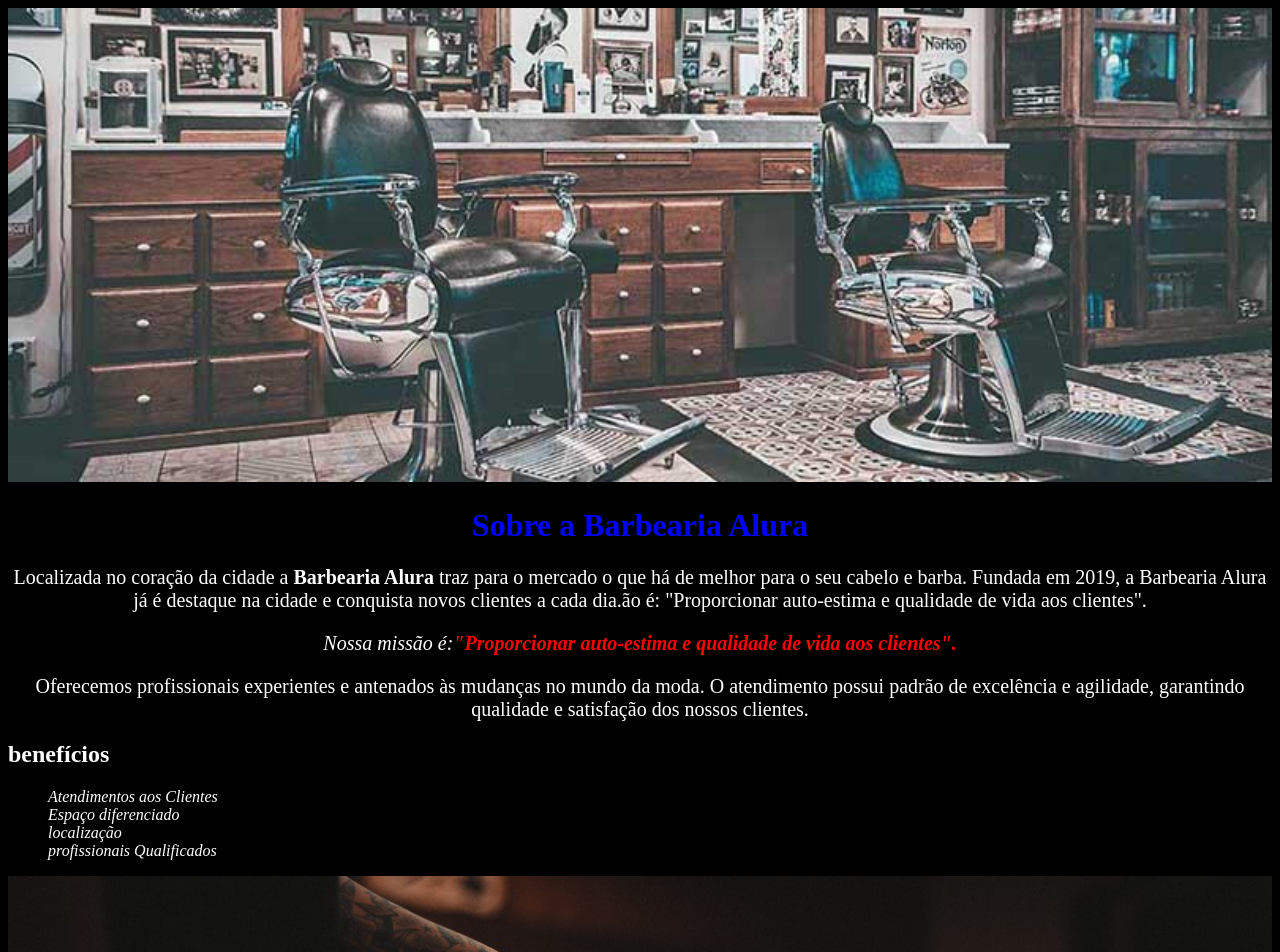
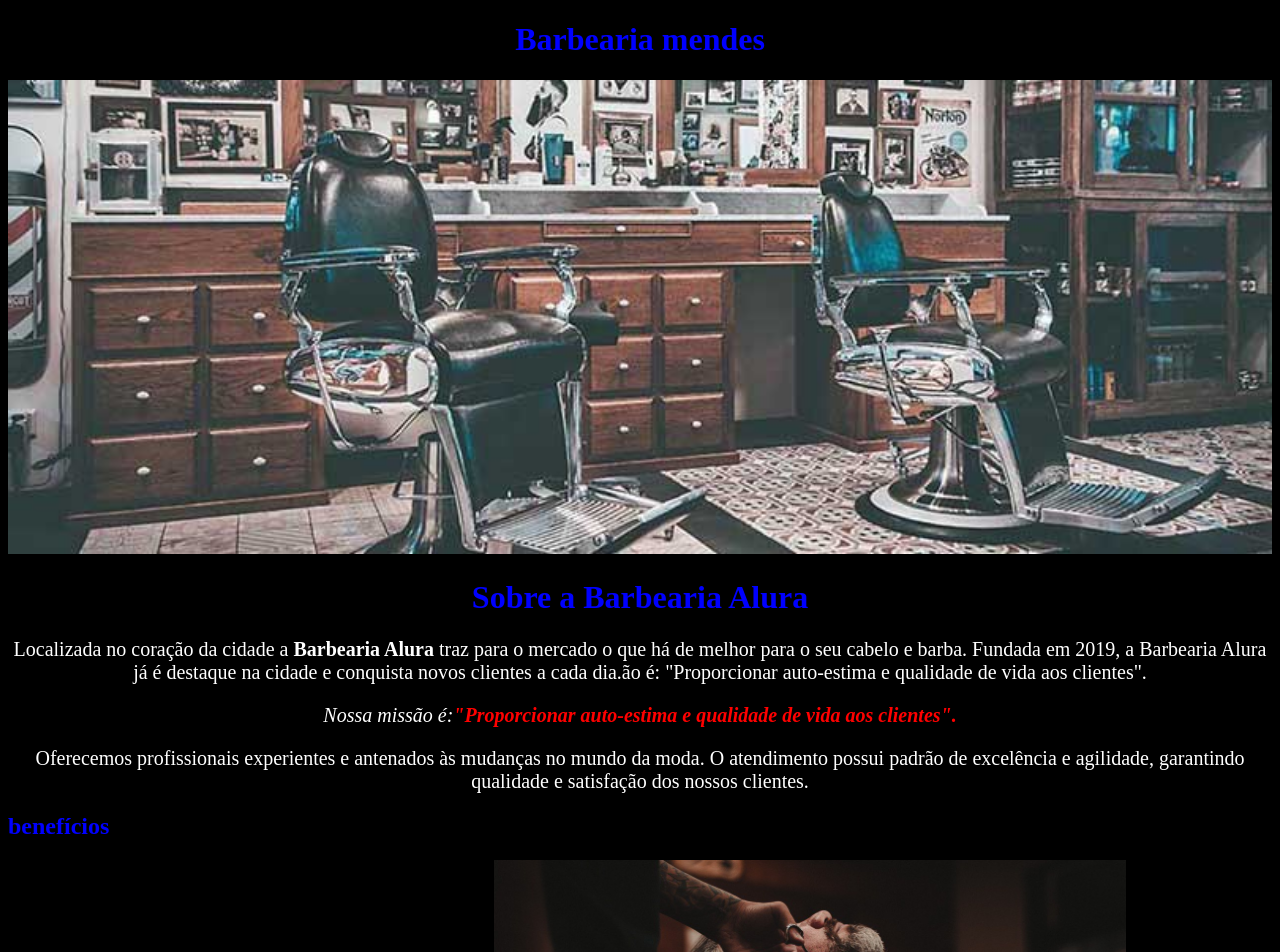
Before and after one commit to patricioinocencio/2front23, a plain HTML site: page index.html in a window 1280 px wide. Shown: the top 952 px of the page. Drawn offline with Linux system fonts and the light colour scheme.

Commit message:
Add files via upload

```diff
--- a/index.html
+++ b/index.html
@@ -13,9 +13,12 @@
 
 	</head>
 	<body>
+		<header>
+			<h1 class="centralizar">Barbearia mendes</h1>
+		</header>
 		<img id="banner" src="banner.jpg" alt="banner"/>
 
-		<h1 style="text-align: center">Sobre a Barbearia Alura</h1>
+		<h1 class="centralizar">Sobre a Barbearia Alura</h1>
 
 		<p style="text-align: center">
 			Localizada no coração da cidade a <strong>Barbearia Alura</strong> traz para o mercado o que há de melhor para o seu cabelo e barba. Fundada em 2019, a Barbearia Alura já é destaque na cidade e conquista novos clientes a cada dia.ão é: "Proporcionar auto-estima e qualidade de vida aos clientes".
--- a/style.css
+++ b/style.css
@@ -2,14 +2,14 @@ body{
 	background-color: black;
 	color: white;
 }
-p{
+p,.centralizar{
 	text-align: center;
 }
 
 em strong{
 		color: #ff0000;
 }
-h1{
+h1,h2{
 	color: #0000ff;
 }
 
@@ -21,5 +21,11 @@ h1{
 	list-style: none;
 }
 #beneficios {
-	width: 100%
+	width:50%
 }
+
+ul{
+	display: inline-block;
+	width: 20%; margin-right: 15%;
+	vertical-align:top:
+}
```
